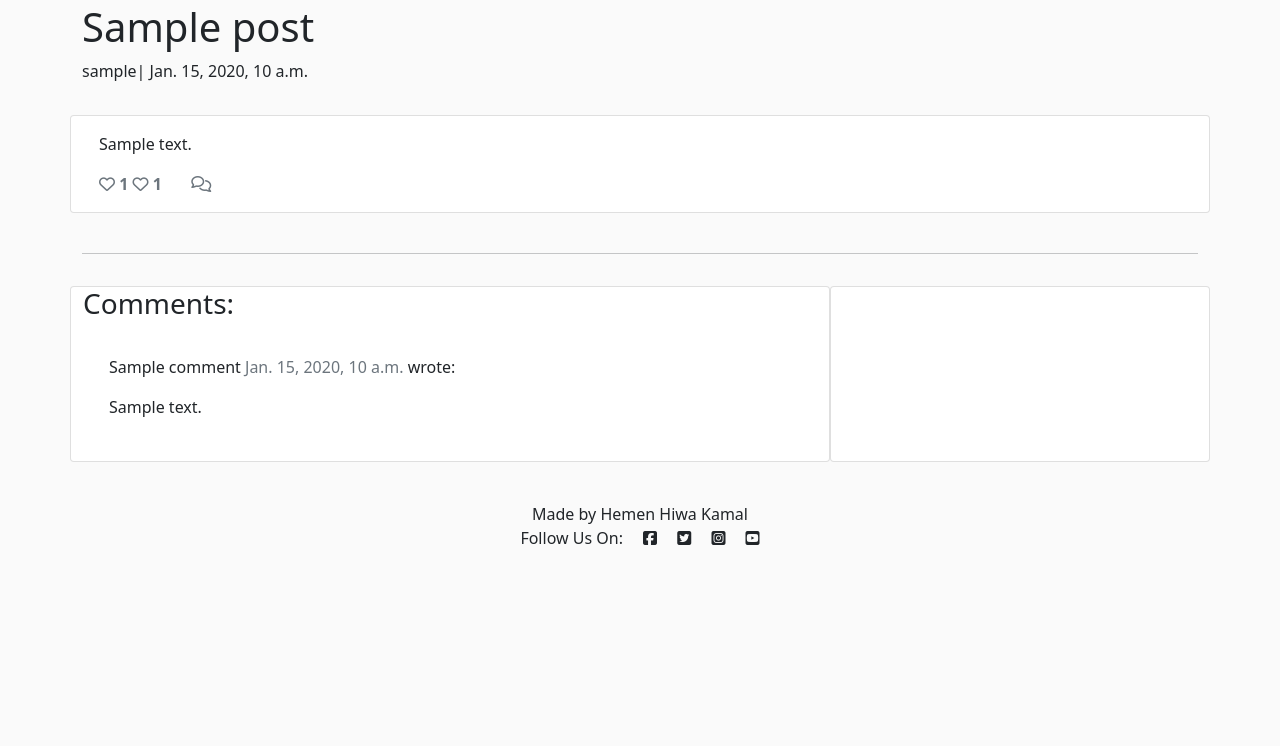
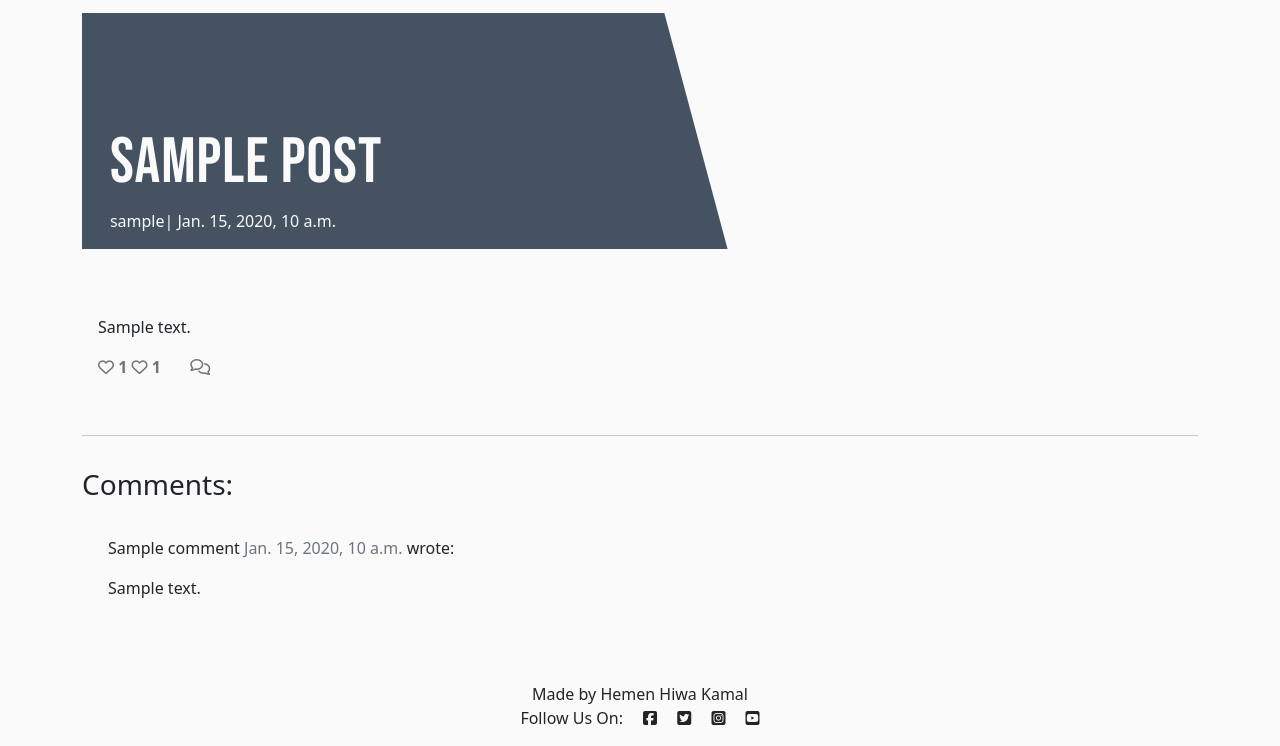
Before and after one commit to Code-Institute-Submissions/Hemenhk-filmstar_JanResub, a Django app: a page that uses templates/base.html in a window 1280 px wide. Shown: the part 77-823 px from the top of the page. Before the commit the page ends 622 px from the top, so only its background shows below. Run offline with Django 3.2, Linux system fonts and the light colour scheme; tables that the repository leaves empty hold one stand-in row (values such as "Sample post"); some libraries are stand-ins or nearby versions.

Commit message:
Add css to post detail and home page

```diff
--- a/static/css/style.css
+++ b/static/css/style.css
@@ -172,10 +172,9 @@ nav .fa-solid {
     min-height: 80vh;
     width: 80%;
     position: relative;
-    display: inline-block;
+    display: block;
     justify-content: center;
     align-items: center;
-    margin: 0 auto;
     left: 30%;
 }
 
@@ -187,8 +186,99 @@ nav .fa-solid {
     border-radius: 5px;
 }
 
+/* Home page cards */
+
+.card {
+    border: none;
+    background-color: transparent;
+}
+
+.image-container {
+    position: relative;
+}
+
+.image-flash {
+    position: absolute;
+    bottom: 0%;
+    min-width: 30%;
+    left: 0px;
+    background-color: #e04c4c;
+}
+
+.author {
+    color: white;
+    font-family: 'Bebas Neue';
+    letter-spacing: 0.5px;
+    margin: 4px;
+    text-transform: uppercase;
+}
+
+.masthead {
+    margin-top: 10px;
+    overflow: hidden;
+    position: relative;
+    display: inline-block;
+    height: 33vh;
+    width: 100%;
+}
+
+.masthead-text {
+    background-color: #445261;
+    color: white;
+    position: relative;
+}
+
+.masthead-image {
+    position: relative;
+    overflow: hidden;
+}
+
+.masthead-image:after {
+    content: "";
+    position: absolute;
+    top: 0;
+    right: 90%;
+    height: 100%;
+    width: 150%;
+    background: #445261;
+    -webkit-transform: skew(15deg);
+    -moz-transform: skew(15deg);
+    transform: skew(15deg);
+    z-index: 100;
+}
+
+.post-link {
+    text-decoration: none;
+    font-family: 'Bebas Neue', sans-serif;
+    letter-spacing: 0.5px;
+    color: #fafafa;
+}
+
+.post-link:hover,
+.page-link {
+    color: #1c1b1b;
+    border-radius: 8px;
+}
+
+.post-title {
+    font-family: 'Bebas Neue', sans-serif;
+    font-size: 4rem;
+    letter-spacing: 1px;
+    color: #fafafa;
+    margin-top: 20%;
+    margin-left: 5%;
+}
+
+.post-subtitle {
+    margin-left: 5%;
+    color: #fafafa;
+}
+
 
 @media screen and (max-width: 770px) {
+
+    /* Base html */
+
     .cover-box h1 {
         font-size: 3rem;
     }
```
